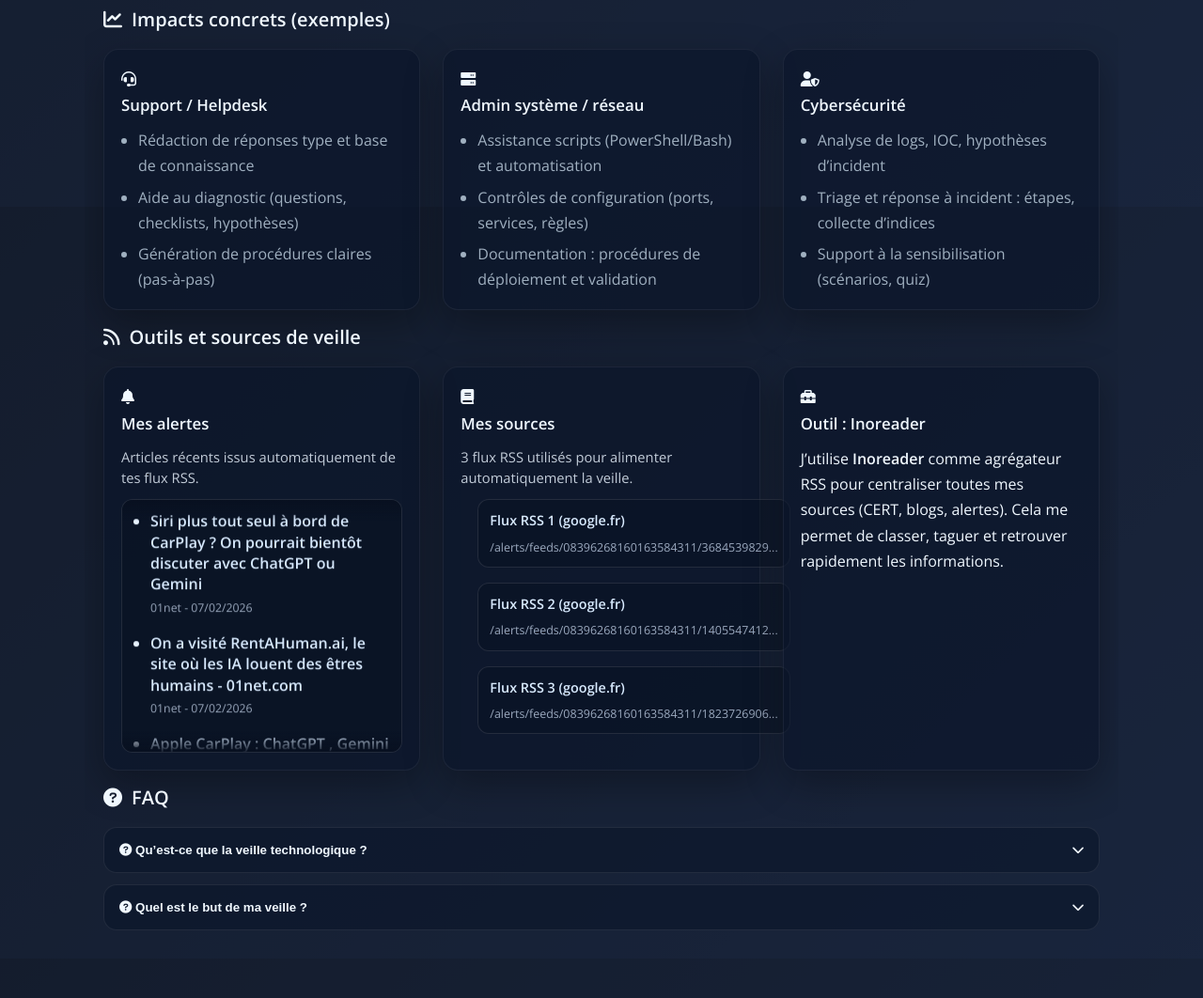
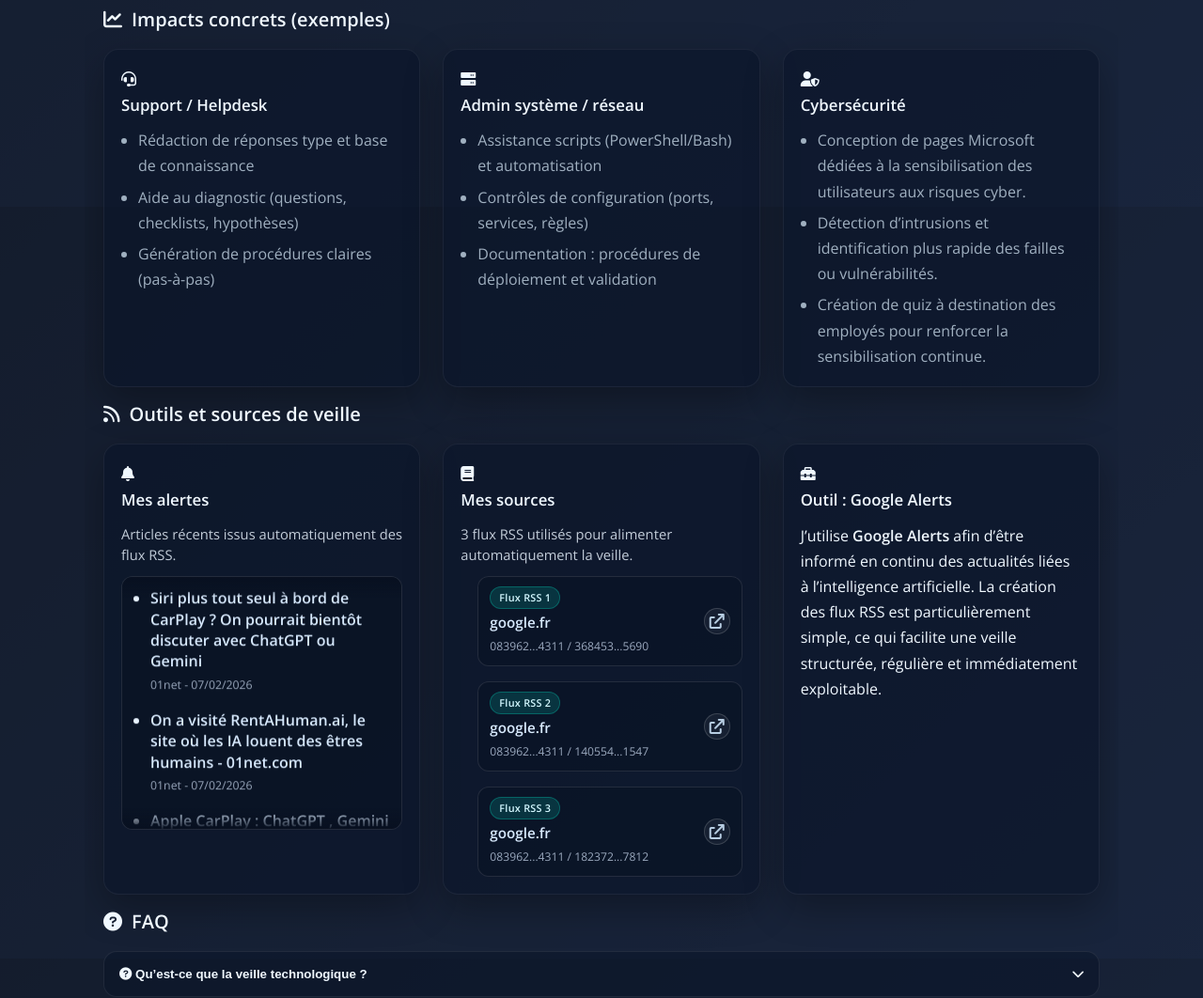
Before and after one commit to Archanight/archanight.github.io, a website: page veille.html in a window 1280 px wide. Shown: the part 2180-3242 px from the top of the page at 94% size. Drawn offline with nearby package versions, Linux system fonts and the light colour scheme.

Commit message:
update page veille encore

```diff
--- a/data/news.json
+++ b/data/news.json
@@ -1,5 +1,5 @@
 {
-  "generatedAt": "2026-02-08T14:30:22.996Z",
+  "generatedAt": "2026-02-08T14:48:00.753Z",
   "sources": [
     "https://www.google.fr/alerts/feeds/08396268160163584311/3684539829631735690",
     "https://www.google.fr/alerts/feeds/08396268160163584311/14055474122595071547",
--- a/script.js
+++ b/script.js
@@ -364,23 +364,41 @@ function renderNewsGrid(items) {
 }
 
 function sourceLabel(sourceUrl, index) {
+    if (!sourceUrl) return `Flux RSS ${index + 1}`;
+    return `Flux RSS ${index + 1}`;
+}
+
+function sourceHost(sourceUrl) {
     try {
         const u = new URL(sourceUrl);
-        const host = u.hostname.replace(/^www\./, "");
-        return `Flux RSS ${index + 1} (${host})`;
+        return u.hostname.replace(/^www\./, "");
     } catch (e) {
-        return `Flux RSS ${index + 1}`;
+        return "source-rss";
     }
 }
 
-function sourcePathPreview(sourceUrl) {
+function sourceFeedHint(sourceUrl) {
     try {
         const u = new URL(sourceUrl);
-        const path = `${u.pathname}${u.search}`;
-        if (path.length <= 48) return path;
-        return `${path.slice(0, 45)}...`;
+        const parts = u.pathname.split("/").filter(Boolean);
+        const short = (value) => {
+            const text = String(value || "");
+            if (!text) return "";
+            if (text.length <= 12) return text;
+            return `${text.slice(0, 6)}...${text.slice(-4)}`;
+        };
+
+        if (parts.length >= 2) {
+            const beforeLast = short(parts[parts.length - 2]);
+            const last = short(parts[parts.length - 1]);
+            return `${beforeLast} / ${last}`;
+        }
+
+        const fallback = `${u.pathname}${u.search}`;
+        if (fallback.length <= 36) return fallback;
+        return `${fallback.slice(0, 33)}...`;
     } catch (e) {
-        return sourceUrl;
+        return "Flux Google Alerts";
     }
 }
 
@@ -394,7 +412,7 @@ function renderSources(sources) {
         .slice(0, 3);
 
     if (!safeSources.length) {
-        list.innerHTML = "<li>Aucune source RSS configuree.</li>";
+        list.innerHTML = "<li>Aucune source RSS configurée.</li>";
         return;
     }
 
@@ -403,8 +421,10 @@ function renderSources(sources) {
             (url, index) => `
       <li class="rss-source-item">
         <a class="rss-source-link" href="${escapeHtml(url)}" target="_blank" rel="noopener noreferrer">
-          <span class="rss-source-name">${escapeHtml(sourceLabel(url, index))}</span>
-          <span class="rss-source-url">${escapeHtml(sourcePathPreview(url))}</span>
+          <span class="rss-source-index">${escapeHtml(sourceLabel(url, index))}</span>
+          <span class="rss-source-name">${escapeHtml(sourceHost(url))}</span>
+          <span class="rss-source-url">${escapeHtml(sourceFeedHint(url))}</span>
+          <span class="rss-source-open" aria-hidden="true"><i class="fas fa-arrow-up-right-from-square"></i></span>
         </a>
       </li>
     `
--- a/style.css
+++ b/style.css
@@ -1577,24 +1577,29 @@ footer { background-color: var(--bg-dark-start); color: var(--text-secondary); t
   margin: 0;
   padding: 0;
   list-style: none;
-  display: grid;
+  display: flex;
+  flex-direction: column;
   gap: 10px;
 }
 
 #veille-page .rss-source-item {
   margin: 0;
+  min-width: 0;
 }
 
 #veille-page .rss-source-link {
-  display: flex;
-  flex-direction: column;
-  gap: 5px;
+  display: grid;
+  grid-template-columns: 1fr auto;
+  grid-template-rows: auto auto auto;
+  column-gap: 10px;
+  row-gap: 2px;
   text-decoration: none;
   border: 1px solid rgba(255, 255, 255, 0.1);
   background: rgba(8, 16, 32, 0.44);
   border-radius: 12px;
-  padding: 10px 12px;
+  padding: 10px 12px 9px;
   transition: border-color 160ms ease, background 160ms ease, transform 160ms ease;
+  min-width: 0;
 }
 
 #veille-page .rss-source-link:hover {
@@ -1603,18 +1608,58 @@ footer { background-color: var(--bg-dark-start); color: var(--text-secondary); t
   transform: translateY(-1px);
 }
 
+#veille-page .rss-source-index {
+  grid-column: 1 / 2;
+  grid-row: 1 / 2;
+  width: fit-content;
+  display: inline-flex;
+  align-items: center;
+  padding: 2px 9px;
+  border-radius: 999px;
+  font-size: 0.68rem;
+  font-weight: 700;
+  letter-spacing: 0.25px;
+  color: #d4f8ff;
+  background: rgba(0, 224, 198, 0.16);
+  border: 1px solid rgba(0, 224, 198, 0.28);
+}
+
 #veille-page .rss-source-name {
-  font-size: 0.9rem;
+  grid-column: 1 / 2;
+  grid-row: 2 / 3;
+  font-size: 0.95rem;
   font-weight: 700;
   color: #d9ebff;
+  text-transform: lowercase;
 }
 
 #veille-page .rss-source-url {
-  font-size: 0.78rem;
+  grid-column: 1 / 2;
+  grid-row: 3 / 4;
+  font-size: 0.76rem;
   color: rgba(210, 226, 248, 0.72);
-  white-space: nowrap;
+  white-space: normal;
+  overflow-wrap: anywhere;
+  word-break: break-word;
   overflow: hidden;
-  text-overflow: ellipsis;
+  text-overflow: clip;
+}
+
+#veille-page .rss-source-open {
+  grid-column: 2 / 3;
+  grid-row: 1 / 4;
+  align-self: center;
+  justify-self: end;
+  width: 28px;
+  height: 28px;
+  border-radius: 999px;
+  display: inline-flex;
+  align-items: center;
+  justify-content: center;
+  color: rgba(210, 234, 255, 0.86);
+  border: 1px solid rgba(255, 255, 255, 0.16);
+  background: rgba(255, 255, 255, 0.05);
+  flex-shrink: 0;
 }
 
 #veille-page .alerts-ticker {
--- a/veille.html
+++ b/veille.html
@@ -90,9 +90,9 @@
                             <h4>Cybersécurité</h4>
                         </div>
                         <ul class="veille-list">
-                            <li>Analyse de logs, IOC, hypothèses d’incident</li>
-                            <li>Triage et réponse à incident : étapes, collecte d’indices</li>
-                            <li>Support à la sensibilisation (scénarios, quiz)</li>
+                            <li>Conception de pages Microsoft dédiées à la sensibilisation des utilisateurs aux risques cyber.</li>
+                            <li>Détection d’intrusions et identification plus rapide des failles ou vulnérabilités.</li>
+                            <li>Création de quiz à destination des employés pour renforcer la sensibilisation continue.</li>
                         </ul>
                     </article>
                 </div>
@@ -104,7 +104,7 @@
                             <i class="fas fa-bell"></i>
                             <h4>Mes alertes</h4>
                         </div>
-                        <p class="veille-note">Articles récents issus automatiquement de tes flux RSS.</p>
+                        <p class="veille-note">Articles récents issus automatiquement des flux RSS.</p>
                         <div
                             id="alertsTicker"
                             class="alerts-ticker"
@@ -132,11 +132,11 @@
                     <article class="veille-card">
                         <div class="veille-card-head">
                             <i class="fas fa-toolbox"></i>
-                            <h4>Outil : Inoreader</h4>
+                            <h4>Outil : Google Alerts</h4>
                         </div>
                         <p class="veille-text">
-                            J’utilise <strong>Inoreader</strong> comme agrégateur RSS pour centraliser toutes mes sources (CERT, blogs, alertes).
-                            Cela me permet de classer, taguer et retrouver rapidement les informations.
+                            J’utilise <strong>Google Alerts</strong> afin d’être informé en continu des actualités liées à l’intelligence artificielle.
+                            La création des flux RSS est particulièrement simple, ce qui facilite une veille structurée, régulière et immédiatement exploitable.
                         </p>
                     </article>
                 </div>
```
